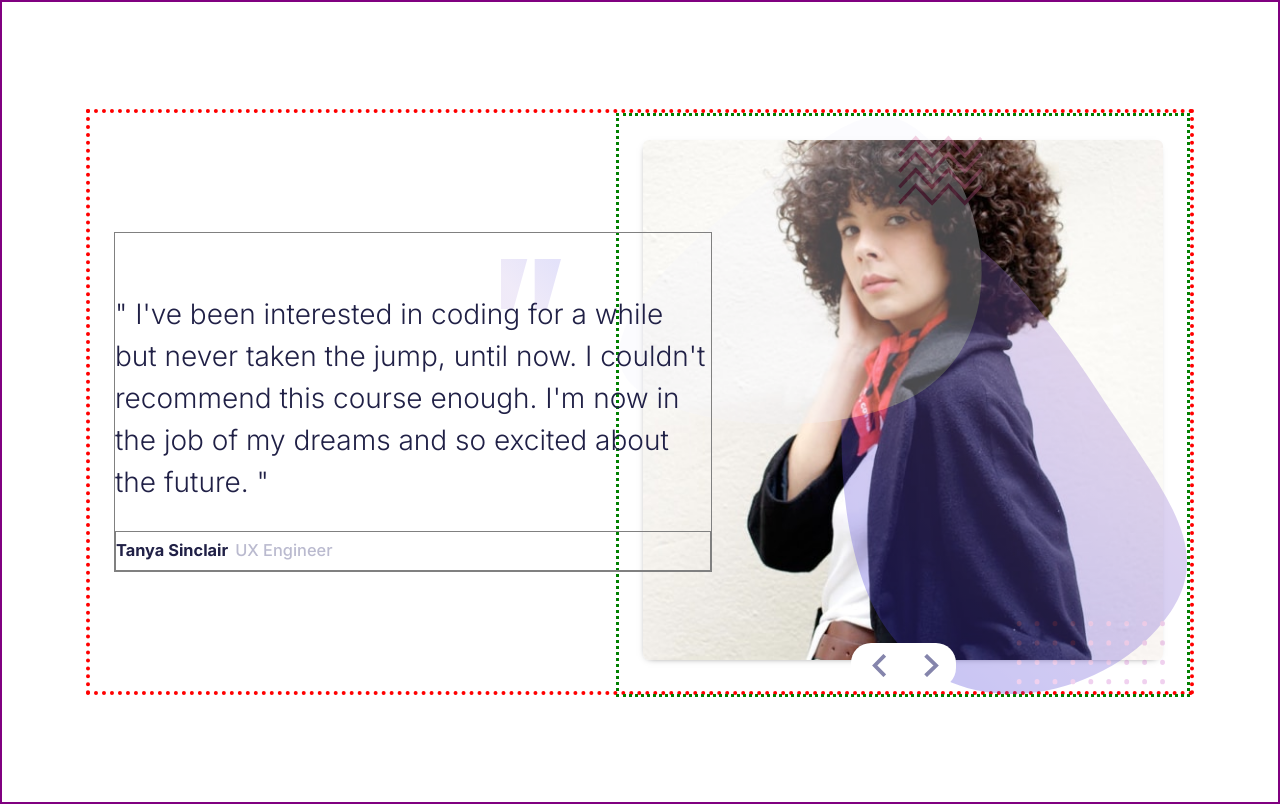
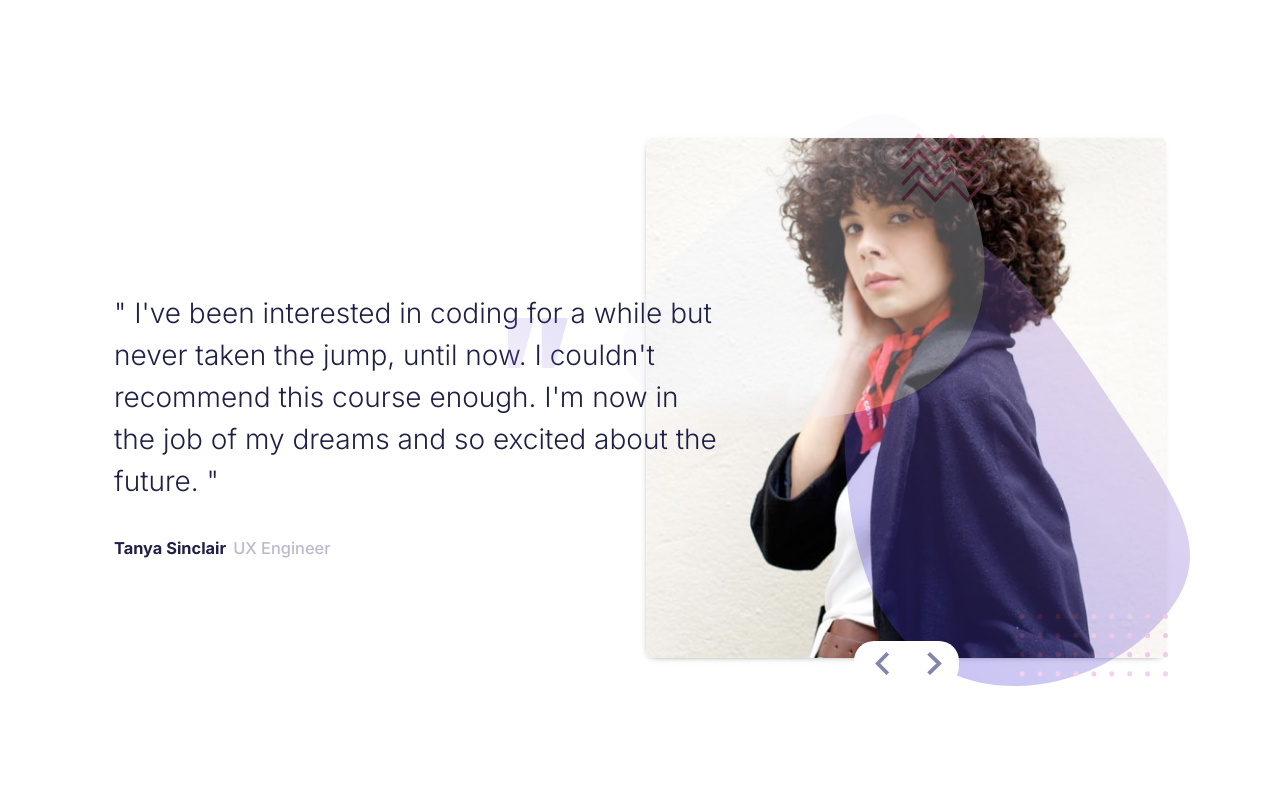
Before and after one commit to KristaCalleja/testimonials-slider-master, a plain HTML site: page index.html in a window 1280 px wide. Drawn offline with Linux system fonts and the light colour scheme.

Commit message:
Remove rules

```diff
--- a/style.css
+++ b/style.css
@@ -9,7 +9,6 @@ body{
     font-family: 'Inter', sans-serif;
 }
 .wrapper{
-    border: 2px purple solid;
     height: 100vh;
     display: flex;
     flex-direction: column;
@@ -17,11 +16,9 @@ body{
     align-items: center;
 }
 .flex{
-    border: 4px red dotted;
     max-width: 410px;
 }
 .img{
-    border: 3px green dotted;
     position: relative;
     /* To center elements */
     margin: auto;
@@ -67,7 +64,6 @@ img:first-of-type:not(.controls img){
     padding: 0 1.5em;
 }
 .text-area div{
-    border: 1px gray solid;
     text-align: center;
     position: relative;
 }
```
